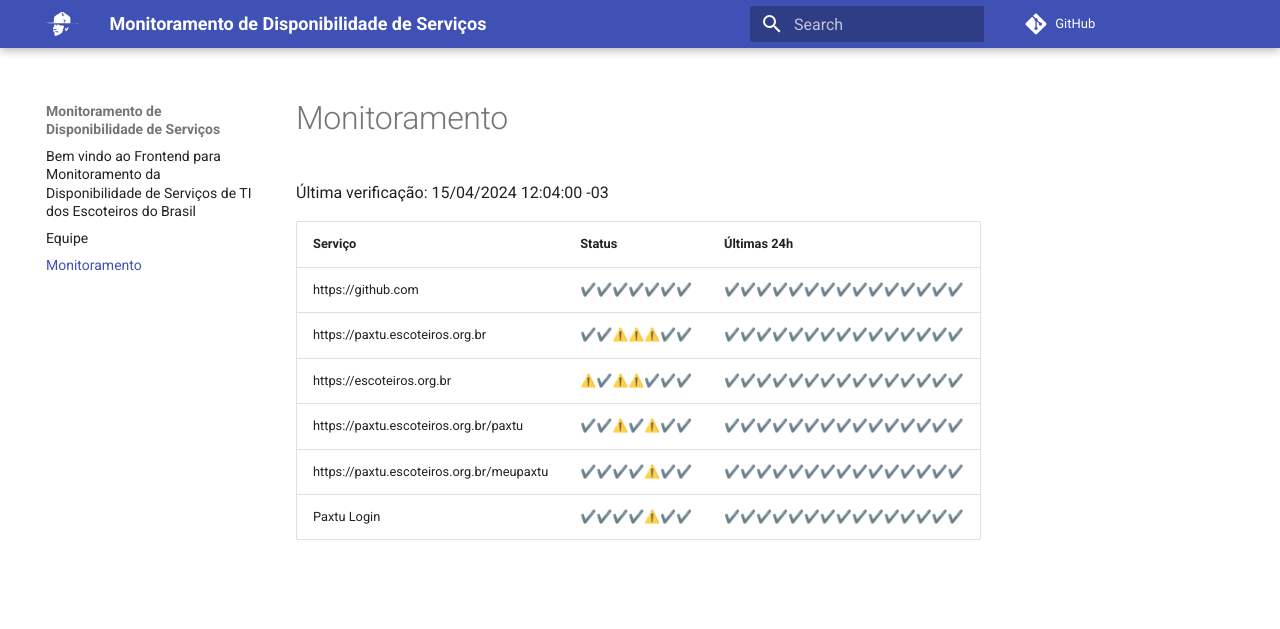
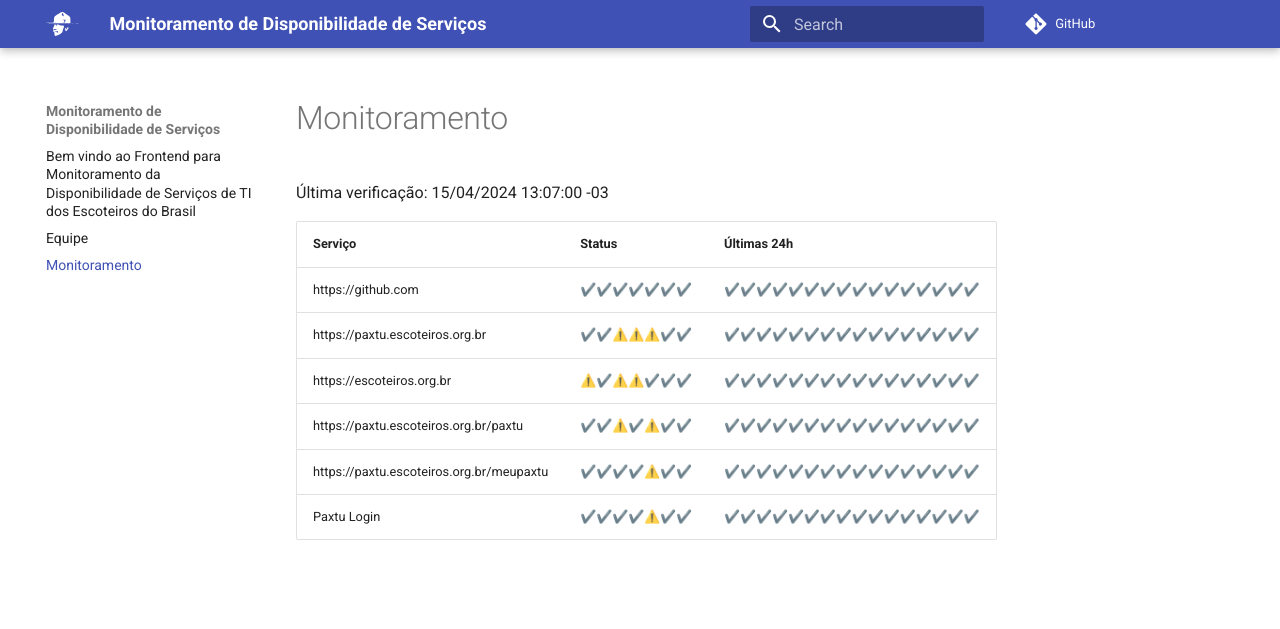
Before and after one commit to Escoteiros/docs, an MkDocs documentation site: the page built from docs/uptime.md, in a window 1280 px wide. Shown: the top 629 px of the page. Built offline with MkDocs 1.6.1 and Material for MkDocs 9.7.7, drawn with Linux system fonts in a browser that asks for light colours; comment, search, counter and statistics services are not loaded.

Commit message:
[UPTIME] updating data

```diff
--- a/docs/uptime.md
+++ b/docs/uptime.md
@@ -1,12 +1,12 @@
 # Monitoramento
 
-Última verificação: 15/04/2024 12:04:00 -03
+Última verificação: 15/04/2024 13:07:00 -03
 
 |Serviço|Status|Últimas 24h|
 |---|---|---|
-|https://github.com|<span title="2024-04-08: OK=24">✔️</span><span title="2024-04-09: OK=24">✔️</span><span title="2024-04-10: OK=24">✔️</span><span title="2024-04-11: OK=24">✔️</span><span title="2024-04-12: OK=24">✔️</span><span title="2024-04-13: OK=24">✔️</span><span title="2024-04-14: OK=8">✔️</span>|<span title="14/04/2024 18:09:00 -03 : 200">✔️</span><span title="14/04/2024 20:29:00 -03 : 200">✔️</span><span title="15/04/2024 00:00:00 -03 : 200">✔️</span><span title="15/04/2024 01:13:00 -03 : 200">✔️</span><span title="15/04/2024 02:06:00 -03 : 200">✔️</span><span title="15/04/2024 03:09:00 -03 : 200">✔️</span><span title="15/04/2024 04:04:00 -03 : 200">✔️</span><span title="15/04/2024 05:07:00 -03 : 200">✔️</span><span title="15/04/2024 06:05:00 -03 : 200">✔️</span><span title="15/04/2024 07:05:00 -03 : 200">✔️</span><span title="15/04/2024 08:02:00 -03 : 200">✔️</span><span title="15/04/2024 09:12:00 -03 : 200">✔️</span><span title="15/04/2024 10:08:00 -03 : 200">✔️</span><span title="15/04/2024 11:04:00 -03 : 200">✔️</span><span title="15/04/2024 12:04:00 -03 : 200">✔️</span>|
-|https://paxtu.escoteiros.org.br|<span title="2024-04-08: OK=24">✔️</span><span title="2024-04-09: OK=24">✔️</span><span title="2024-04-10: OK=23, Falhas=1">⚠️</span><span title="2024-04-11: OK=23, Falhas=1">⚠️</span><span title="2024-04-12: OK=23, Falhas=1">⚠️</span><span title="2024-04-13: OK=24">✔️</span><span title="2024-04-14: OK=8">✔️</span>|<span title="14/04/2024 18:09:00 -03 : 200">✔️</span><span title="14/04/2024 20:29:00 -03 : 200">✔️</span><span title="15/04/2024 00:00:00 -03 : 200">✔️</span><span title="15/04/2024 01:13:00 -03 : 200">✔️</span><span title="15/04/2024 02:06:00 -03 : 200">✔️</span><span title="15/04/2024 03:09:00 -03 : 200">✔️</span><span title="15/04/2024 04:04:00 -03 : 200">✔️</span><span title="15/04/2024 05:07:00 -03 : 200">✔️</span><span title="15/04/2024 06:05:00 -03 : 200">✔️</span><span title="15/04/2024 07:05:00 -03 : 200">✔️</span><span title="15/04/2024 08:02:00 -03 : 200">✔️</span><span title="15/04/2024 09:12:00 -03 : 200">✔️</span><span title="15/04/2024 10:08:00 -03 : 200">✔️</span><span title="15/04/2024 11:04:00 -03 : 200">✔️</span><span title="15/04/2024 12:04:00 -03 : 200">✔️</span>|
-|https://escoteiros.org.br|<span title="2024-04-08: OK=23, Falhas=1">⚠️</span><span title="2024-04-09: OK=24">✔️</span><span title="2024-04-10: OK=23, Falhas=1">⚠️</span><span title="2024-04-11: OK=23, Falhas=1">⚠️</span><span title="2024-04-12: OK=24">✔️</span><span title="2024-04-13: OK=24">✔️</span><span title="2024-04-14: OK=8">✔️</span>|<span title="14/04/2024 18:09:00 -03 : 200">✔️</span><span title="14/04/2024 20:29:00 -03 : 200">✔️</span><span title="15/04/2024 00:00:00 -03 : 200">✔️</span><span title="15/04/2024 01:13:00 -03 : 200">✔️</span><span title="15/04/2024 02:06:00 -03 : 200">✔️</span><span title="15/04/2024 03:09:00 -03 : 200">✔️</span><span title="15/04/2024 04:04:00 -03 : 200">✔️</span><span title="15/04/2024 05:07:00 -03 : 200">✔️</span><span title="15/04/2024 06:05:00 -03 : 200">✔️</span><span title="15/04/2024 07:05:00 -03 : 200">✔️</span><span title="15/04/2024 08:02:00 -03 : 200">✔️</span><span title="15/04/2024 09:12:00 -03 : 200">✔️</span><span title="15/04/2024 10:08:00 -03 : 200">✔️</span><span title="15/04/2024 11:04:00 -03 : 200">✔️</span><span title="15/04/2024 12:04:00 -03 : 200">✔️</span>|
-|https://paxtu.escoteiros.org.br/paxtu|<span title="2024-04-08: OK=24">✔️</span><span title="2024-04-09: OK=24">✔️</span><span title="2024-04-10: OK=23, Falhas=1">⚠️</span><span title="2024-04-11: OK=24">✔️</span><span title="2024-04-12: OK=23, Falhas=1">⚠️</span><span title="2024-04-13: OK=24">✔️</span><span title="2024-04-14: OK=8">✔️</span>|<span title="14/04/2024 18:09:00 -03 : 200">✔️</span><span title="14/04/2024 20:29:00 -03 : 200">✔️</span><span title="15/04/2024 00:00:00 -03 : 200">✔️</span><span title="15/04/2024 01:13:00 -03 : 200">✔️</span><span title="15/04/2024 02:06:00 -03 : 200">✔️</span><span title="15/04/2024 03:09:00 -03 : 200">✔️</span><span title="15/04/2024 04:04:00 -03 : 200">✔️</span><span title="15/04/2024 05:07:00 -03 : 200">✔️</span><span title="15/04/2024 06:05:00 -03 : 200">✔️</span><span title="15/04/2024 07:05:00 -03 : 200">✔️</span><span title="15/04/2024 08:02:00 -03 : 200">✔️</span><span title="15/04/2024 09:12:00 -03 : 200">✔️</span><span title="15/04/2024 10:08:00 -03 : 200">✔️</span><span title="15/04/2024 11:04:00 -03 : 200">✔️</span><span title="15/04/2024 12:04:00 -03 : 200">✔️</span>|
-|https://paxtu.escoteiros.org.br/meupaxtu|<span title="2024-04-08: OK=24">✔️</span><span title="2024-04-09: OK=24">✔️</span><span title="2024-04-10: OK=24">✔️</span><span title="2024-04-11: OK=24">✔️</span><span title="2024-04-12: OK=23, Falhas=1">⚠️</span><span title="2024-04-13: OK=24">✔️</span><span title="2024-04-14: OK=8">✔️</span>|<span title="14/04/2024 18:09:00 -03 : 200">✔️</span><span title="14/04/2024 20:29:00 -03 : 200">✔️</span><span title="15/04/2024 00:00:00 -03 : 200">✔️</span><span title="15/04/2024 01:13:00 -03 : 200">✔️</span><span title="15/04/2024 02:06:00 -03 : 200">✔️</span><span title="15/04/2024 03:09:00 -03 : 200">✔️</span><span title="15/04/2024 04:04:00 -03 : 200">✔️</span><span title="15/04/2024 05:07:00 -03 : 200">✔️</span><span title="15/04/2024 06:05:00 -03 : 200">✔️</span><span title="15/04/2024 07:05:00 -03 : 200">✔️</span><span title="15/04/2024 08:02:00 -03 : 200">✔️</span><span title="15/04/2024 09:12:00 -03 : 200">✔️</span><span title="15/04/2024 10:08:00 -03 : 200">✔️</span><span title="15/04/2024 11:04:00 -03 : 200">✔️</span><span title="15/04/2024 12:04:00 -03 : 200">✔️</span>|
-|Paxtu Login|<span title="2024-04-08: OK=24">✔️</span><span title="2024-04-09: OK=24">✔️</span><span title="2024-04-10: OK=24">✔️</span><span title="2024-04-11: OK=24">✔️</span><span title="2024-04-12: OK=23, Falhas=1">⚠️</span><span title="2024-04-13: OK=24">✔️</span><span title="2024-04-14: OK=8">✔️</span>|<span title="14/04/2024 18:09:00 -03 : 200">✔️</span><span title="14/04/2024 20:29:00 -03 : 200">✔️</span><span title="15/04/2024 00:00:00 -03 : 200">✔️</span><span title="15/04/2024 01:13:00 -03 : 200">✔️</span><span title="15/04/2024 02:06:00 -03 : 200">✔️</span><span title="15/04/2024 03:09:00 -03 : 200">✔️</span><span title="15/04/2024 04:04:00 -03 : 200">✔️</span><span title="15/04/2024 05:07:00 -03 : 200">✔️</span><span title="15/04/2024 06:05:00 -03 : 200">✔️</span><span title="15/04/2024 07:05:00 -03 : 200">✔️</span><span title="15/04/2024 08:02:00 -03 : 200">✔️</span><span title="15/04/2024 09:12:00 -03 : 200">✔️</span><span title="15/04/2024 10:08:00 -03 : 200">✔️</span><span title="15/04/2024 11:04:00 -03 : 200">✔️</span><span title="15/04/2024 12:04:00 -03 : 200">✔️</span>|
+|https://github.com|<span title="2024-04-08: OK=24">✔️</span><span title="2024-04-09: OK=24">✔️</span><span title="2024-04-10: OK=24">✔️</span><span title="2024-04-11: OK=24">✔️</span><span title="2024-04-12: OK=24">✔️</span><span title="2024-04-13: OK=24">✔️</span><span title="2024-04-14: OK=8">✔️</span>|<span title="14/04/2024 18:09:00 -03 : 200">✔️</span><span title="14/04/2024 20:29:00 -03 : 200">✔️</span><span title="15/04/2024 00:00:00 -03 : 200">✔️</span><span title="15/04/2024 01:13:00 -03 : 200">✔️</span><span title="15/04/2024 02:06:00 -03 : 200">✔️</span><span title="15/04/2024 03:09:00 -03 : 200">✔️</span><span title="15/04/2024 04:04:00 -03 : 200">✔️</span><span title="15/04/2024 05:07:00 -03 : 200">✔️</span><span title="15/04/2024 06:05:00 -03 : 200">✔️</span><span title="15/04/2024 07:05:00 -03 : 200">✔️</span><span title="15/04/2024 08:02:00 -03 : 200">✔️</span><span title="15/04/2024 09:12:00 -03 : 200">✔️</span><span title="15/04/2024 10:08:00 -03 : 200">✔️</span><span title="15/04/2024 11:04:00 -03 : 200">✔️</span><span title="15/04/2024 12:04:00 -03 : 200">✔️</span><span title="15/04/2024 13:07:00 -03 : 200">✔️</span>|
+|https://paxtu.escoteiros.org.br|<span title="2024-04-08: OK=24">✔️</span><span title="2024-04-09: OK=24">✔️</span><span title="2024-04-10: OK=23, Falhas=1">⚠️</span><span title="2024-04-11: OK=23, Falhas=1">⚠️</span><span title="2024-04-12: OK=23, Falhas=1">⚠️</span><span title="2024-04-13: OK=24">✔️</span><span title="2024-04-14: OK=8">✔️</span>|<span title="14/04/2024 18:09:00 -03 : 200">✔️</span><span title="14/04/2024 20:29:00 -03 : 200">✔️</span><span title="15/04/2024 00:00:00 -03 : 200">✔️</span><span title="15/04/2024 01:13:00 -03 : 200">✔️</span><span title="15/04/2024 02:06:00 -03 : 200">✔️</span><span title="15/04/2024 03:09:00 -03 : 200">✔️</span><span title="15/04/2024 04:04:00 -03 : 200">✔️</span><span title="15/04/2024 05:07:00 -03 : 200">✔️</span><span title="15/04/2024 06:05:00 -03 : 200">✔️</span><span title="15/04/2024 07:05:00 -03 : 200">✔️</span><span title="15/04/2024 08:02:00 -03 : 200">✔️</span><span title="15/04/2024 09:12:00 -03 : 200">✔️</span><span title="15/04/2024 10:08:00 -03 : 200">✔️</span><span title="15/04/2024 11:04:00 -03 : 200">✔️</span><span title="15/04/2024 12:04:00 -03 : 200">✔️</span><span title="15/04/2024 13:07:00 -03 : 200">✔️</span>|
+|https://escoteiros.org.br|<span title="2024-04-08: OK=23, Falhas=1">⚠️</span><span title="2024-04-09: OK=24">✔️</span><span title="2024-04-10: OK=23, Falhas=1">⚠️</span><span title="2024-04-11: OK=23, Falhas=1">⚠️</span><span title="2024-04-12: OK=24">✔️</span><span title="2024-04-13: OK=24">✔️</span><span title="2024-04-14: OK=8">✔️</span>|<span title="14/04/2024 18:09:00 -03 : 200">✔️</span><span title="14/04/2024 20:29:00 -03 : 200">✔️</span><span title="15/04/2024 00:00:00 -03 : 200">✔️</span><span title="15/04/2024 01:13:00 -03 : 200">✔️</span><span title="15/04/2024 02:06:00 -03 : 200">✔️</span><span title="15/04/2024 03:09:00 -03 : 200">✔️</span><span title="15/04/2024 04:04:00 -03 : 200">✔️</span><span title="15/04/2024 05:07:00 -03 : 200">✔️</span><span title="15/04/2024 06:05:00 -03 : 200">✔️</span><span title="15/04/2024 07:05:00 -03 : 200">✔️</span><span title="15/04/2024 08:02:00 -03 : 200">✔️</span><span title="15/04/2024 09:12:00 -03 : 200">✔️</span><span title="15/04/2024 10:08:00 -03 : 200">✔️</span><span title="15/04/2024 11:04:00 -03 : 200">✔️</span><span title="15/04/2024 12:04:00 -03 : 200">✔️</span><span title="15/04/2024 13:07:00 -03 : 200">✔️</span>|
+|https://paxtu.escoteiros.org.br/paxtu|<span title="2024-04-08: OK=24">✔️</span><span title="2024-04-09: OK=24">✔️</span><span title="2024-04-10: OK=23, Falhas=1">⚠️</span><span title="2024-04-11: OK=24">✔️</span><span title="2024-04-12: OK=23, Falhas=1">⚠️</span><span title="2024-04-13: OK=24">✔️</span><span title="2024-04-14: OK=8">✔️</span>|<span title="14/04/2024 18:09:00 -03 : 200">✔️</span><span title="14/04/2024 20:29:00 -03 : 200">✔️</span><span title="15/04/2024 00:00:00 -03 : 200">✔️</span><span title="15/04/2024 01:13:00 -03 : 200">✔️</span><span title="15/04/2024 02:06:00 -03 : 200">✔️</span><span title="15/04/2024 03:09:00 -03 : 200">✔️</span><span title="15/04/2024 04:04:00 -03 : 200">✔️</span><span title="15/04/2024 05:07:00 -03 : 200">✔️</span><span title="15/04/2024 06:05:00 -03 : 200">✔️</span><span title="15/04/2024 07:05:00 -03 : 200">✔️</span><span title="15/04/2024 08:02:00 -03 : 200">✔️</span><span title="15/04/2024 09:12:00 -03 : 200">✔️</span><span title="15/04/2024 10:08:00 -03 : 200">✔️</span><span title="15/04/2024 11:04:00 -03 : 200">✔️</span><span title="15/04/2024 12:04:00 -03 : 200">✔️</span><span title="15/04/2024 13:07:00 -03 : 200">✔️</span>|
+|https://paxtu.escoteiros.org.br/meupaxtu|<span title="2024-04-08: OK=24">✔️</span><span title="2024-04-09: OK=24">✔️</span><span title="2024-04-10: OK=24">✔️</span><span title="2024-04-11: OK=24">✔️</span><span title="2024-04-12: OK=23, Falhas=1">⚠️</span><span title="2024-04-13: OK=24">✔️</span><span title="2024-04-14: OK=8">✔️</span>|<span title="14/04/2024 18:09:00 -03 : 200">✔️</span><span title="14/04/2024 20:29:00 -03 : 200">✔️</span><span title="15/04/2024 00:00:00 -03 : 200">✔️</span><span title="15/04/2024 01:13:00 -03 : 200">✔️</span><span title="15/04/2024 02:06:00 -03 : 200">✔️</span><span title="15/04/2024 03:09:00 -03 : 200">✔️</span><span title="15/04/2024 04:04:00 -03 : 200">✔️</span><span title="15/04/2024 05:07:00 -03 : 200">✔️</span><span title="15/04/2024 06:05:00 -03 : 200">✔️</span><span title="15/04/2024 07:05:00 -03 : 200">✔️</span><span title="15/04/2024 08:02:00 -03 : 200">✔️</span><span title="15/04/2024 09:12:00 -03 : 200">✔️</span><span title="15/04/2024 10:08:00 -03 : 200">✔️</span><span title="15/04/2024 11:04:00 -03 : 200">✔️</span><span title="15/04/2024 12:04:00 -03 : 200">✔️</span><span title="15/04/2024 13:07:00 -03 : 200">✔️</span>|
+|Paxtu Login|<span title="2024-04-08: OK=24">✔️</span><span title="2024-04-09: OK=24">✔️</span><span title="2024-04-10: OK=24">✔️</span><span title="2024-04-11: OK=24">✔️</span><span title="2024-04-12: OK=23, Falhas=1">⚠️</span><span title="2024-04-13: OK=24">✔️</span><span title="2024-04-14: OK=8">✔️</span>|<span title="14/04/2024 18:09:00 -03 : 200">✔️</span><span title="14/04/2024 20:29:00 -03 : 200">✔️</span><span title="15/04/2024 00:00:00 -03 : 200">✔️</span><span title="15/04/2024 01:13:00 -03 : 200">✔️</span><span title="15/04/2024 02:06:00 -03 : 200">✔️</span><span title="15/04/2024 03:09:00 -03 : 200">✔️</span><span title="15/04/2024 04:04:00 -03 : 200">✔️</span><span title="15/04/2024 05:07:00 -03 : 200">✔️</span><span title="15/04/2024 06:05:00 -03 : 200">✔️</span><span title="15/04/2024 07:05:00 -03 : 200">✔️</span><span title="15/04/2024 08:02:00 -03 : 200">✔️</span><span title="15/04/2024 09:12:00 -03 : 200">✔️</span><span title="15/04/2024 10:08:00 -03 : 200">✔️</span><span title="15/04/2024 11:04:00 -03 : 200">✔️</span><span title="15/04/2024 12:04:00 -03 : 200">✔️</span><span title="15/04/2024 13:07:00 -03 : 200">✔️</span>|
```
Also changed, not shown: 1 other file.
